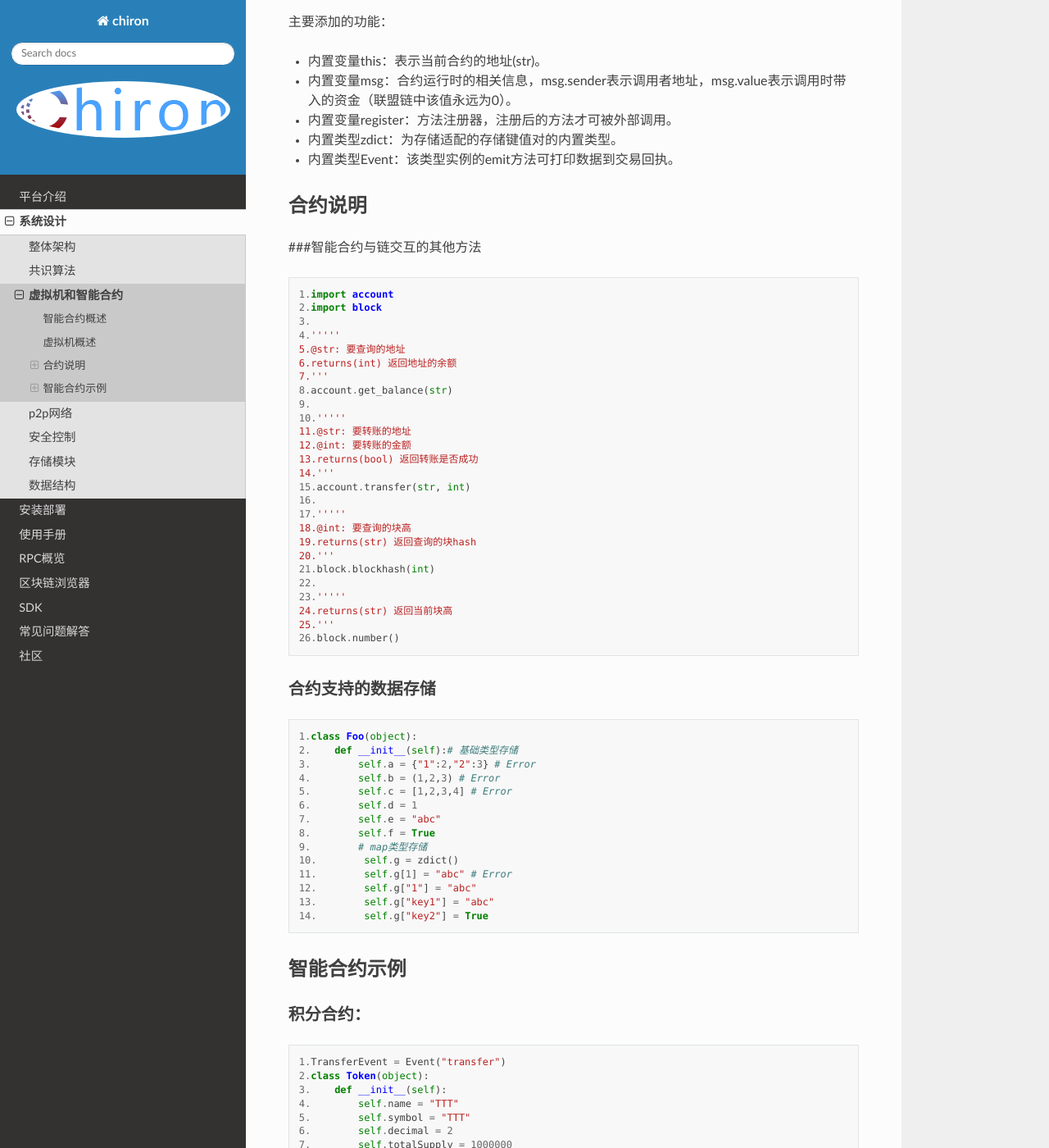
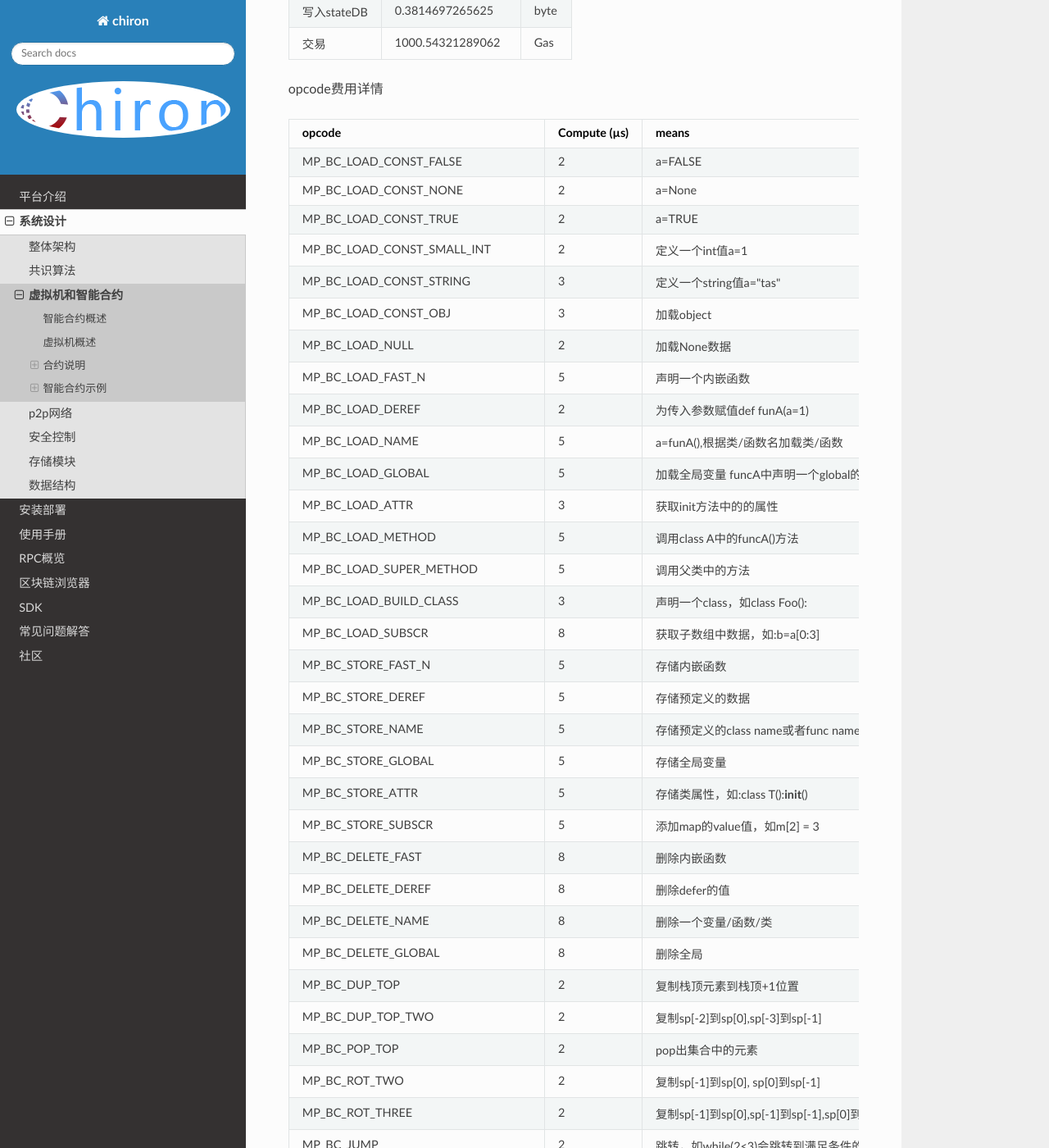
Before and after one commit to cxlhello/readdocs, a Sphinx documentation site: the page built from source/design/virtual_machine/virtual.md, in a window 1280 px wide and 1400 px high, scrolled down 2574 px. Shown: the whole window at 82% size. Built offline with Sphinx 7.4.7 and the Read the Docs theme 2.0.0, drawn with Linux system fonts in a browser that asks for light colours; some of the changed text lies outside the part shown.

Commit message:
chiron virttual table document  update

````diff
--- a/source/design/virtual_machine/virtual.md
+++ b/source/design/virtual_machine/virtual.md
@@ -31,6 +31,129 @@ class Storage(object):
 
 虚拟机执行合约需要消耗资源，防止被用户恶意调用合约，使用Gas机制控制资源消耗。
 
+|  |Gas  |单位|
+| --- | --- | --- |
+| 执行时间 | 1 | 微秒 |
+| 写入Block | 1.9073486328125 | byte |
+| 内存使用 | 0.03814697265625 | byte |
+| 写入日志 | 0.095367431640625 | byte |
+| 写入stateDB | 0.3814697265625 | byte |
+| 交易 | 1000.54321289062 | Gas |
+
+opcode费用详情
+
+|opcode|Compute (µs)| means|
+| --- | --- | --- |
+|MP_BC_LOAD_CONST_FALSE| 2|a=FALSE|
+|MP_BC_LOAD_CONST_NONE|2|a=None|
+|MP_BC_LOAD_CONST_TRUE|2|a=TRUE|
+|MP_BC_LOAD_CONST_SMALL_INT|2|定义一个int值a=1|
+|MP_BC_LOAD_CONST_STRING|3|定义一个string值a="tas"|
+|MP_BC_LOAD_CONST_OBJ|3|加载object|
+|MP_BC_LOAD_NULL|2|加载None数据|
+|MP_BC_LOAD_FAST_N| 5|声明一个内嵌函数|
+|MP_BC_LOAD_DEREF|2|为传入参数赋值def funA(a=1)|
+|MP_BC_LOAD_NAME|5|a=funA(),根据类/函数名加载类/函数|
+|MP_BC_LOAD_GLOBAL| 5|加载全局变量 funcA中声明一个global的变量x，外部funcA.x|
+|MP_BC_LOAD_ATTR|3|获取init方法中的的属性|
+|MP_BC_LOAD_METHOD| 5|调用class A中的funcA()方法|
+|MP_BC_LOAD_SUPER_METHOD|5|调用父类中的方法|
+|MP_BC_LOAD_BUILD_CLASS| 3|声明一个class，如class Foo():|
+|MP_BC_LOAD_SUBSCR| 8|获取子数组中数据，如:b=a[0:3]|
+|MP_BC_STORE_FAST_N|5|存储内嵌函数|
+|MP_BC_STORE_DEREF| 5|存储预定义的数据|
+|MP_BC_STORE_NAME|5|存储预定义的class name或者func name|
+|MP_BC_STORE_GLOBAL|5|存储全局变量|
+|MP_BC_STORE_ATTR|5|存储类属性，如:class T():__init__()| t = T()|
+|MP_BC_STORE_SUBSCR|5|添加map的value值，如m[2] = 3|
+|MP_BC_DELETE_FAST| 8|删除内嵌函数|
+|MP_BC_DELETE_DEREF|8|删除defer的值|
+|MP_BC_DELETE_NAME| 8|删除一个变量/函数/类|
+|MP_BC_DELETE_GLOBAL| 8|删除全局|
+|MP_BC_DUP_TOP|2|复制栈顶元素到栈顶+1位置|
+|MP_BC_DUP_TOP_TWO| 2|复制sp[-2]到sp[0],sp[-3]到sp[-1]|
+|MP_BC_POP_TOP|2|pop出集合中的元素|
+|MP_BC_ROT_TWO|2|复制sp[-1]到sp[0], sp[0]到sp[-1]|
+|MP_BC_ROT_THREE|2|复制sp[-1]到sp[0],sp[-1]到sp[-1],sp[0]到sp[-2]|
+|MP_BC_JUMP|2|跳转，如while(2<3)会跳转到满足条件的指定行|
+|MP_BC_POP_JUMP_IF_TRUE| 2|if(True):|
+|MP_BC_POP_JUMP_IF_FALSE|2|if(True):|
+|MP_BC_JUMP_IF_TRUE_OR_POP|2|if(True) or|
+|MP_BC_JUMP_IF_FALSE_OR_POP|2|if(False) or|
+|MP_BC_SETUP_WITH|8|声明一个有__enter__和__exit__的类名如：with ClassName as something|
+|MP_BC_WITH_CLEANUP|10|调用__exit__()函数后执行清除操作|
+|MP_BC_SETUP_EXCEPT|2|except语句|
+|MP_BC_SETUP_FINALLY| 2|finall语句开始|
+|MP_BC_END_FINALLY| 0|finally语句结束|
+|MP_BC_GET_ITER| 3|单个执行迭代器中的一个迭代|
+|MP_BC_FOR_ITER| 2|循环遍历数组中元素|
+|MP_BC_POP_BLOCK|2|从块执行栈中移除栈顶块|
+|MP_BC_POP_EXCEPT|2|函数执行过程中异常处理|
+|MP_BC_UNWIND_JUMP| 8|未知|
+|MP_BC_GET_ITER_STACK|2|获取列表迭代器栈，如:for i in iter(lst):|
+|MP_BC_BUILD_TUPLE| 3|传入参数个数，如：def funcA(a, b, c)|
+|MP_BC_BUILD_LIST|3|创建一个list|
+|MP_BC_BUILD_MAP|3|创建一个map|
+|MP_BC_STORE_MAP|3|存储一个map|
+|MP_BC_BUILD_SET|3|初始化一个set，如:a=set() a={11,22,33}|
+|MP_BC_BUILD_SLICE| 3|初始化一个slice|
+|MP_BC_STORE_COMP|2|未知|
+|MP_BC_UNPACK_SEQUENCE|3|解包，如a=[2,3,4,5] b=a[0:2]|
+|MP_BC_UNPACK_EX|3|抛未知异常|
+|MP_BC_RETURN_VALUE|3|一个有返回值的函数如：return 1|
+|MP_BC_RAISE_VARARGS| 5|raise语句|
+|MP_BC_YIELD_VALUE|3|已去除yield语法|
+|MP_BC_YIELD_FROM| 20|已去除yield语法|
+|MP_BC_MAKE_FUNCTION| 20|声明一个函数,如def foo():|
+|MP_BC_MAKE_FUNCTION_DEFARGS |20|声明一个带有默认值的方法|
+|MP_BC_MAKE_CLOSURE|20|调用一个闭包|
+|MP_BC_MAKE_CLOSURE_DEFARGS|20|调用一个带有默认值的闭包方法|
+|MP_BC_CALL_FUNCTION| 20|调用一个方法|
+|MP_BC_CALL_FUNCTION_VAR_KW|20|调用一个有传入参数的方法|
+|MP_BC_CALL_METHOD| 20|调用一个类中的方法|
+|MP_BC_CALL_METHOD_VAR_KW| 20|调用一个类中有传入参数的方法|
+|MP_BC_IMPORT_NAME| 20|import包，如import ctime|
+|MP_BC_IMPORT_FROM| 20|from xxx import xxx|
+|MP_BC_IMPORT_STAR|2|import*|
+|MP_BC_LOAD_CONST_SMALL_INT_MULTI| 8|宏关闭状态，不会走到|
+|MP_BC_LOAD_FAST_MULTI|5|同上|
+|MP_BC_STORE_FAST_MULTI| 5|同上|
+|MP_BC_UNARY_OP_MULTI| 10|同上|
+|MP_BC_BINARY_OP_MULTI|8|同上|
+|//Account| | |
+|MP_BC_CREATE_ACCOUNT|40|account.createAccount|
+|MP_BC_SUB_BALANCE| 20|account.subBalance|
+|MP_BC_GET_BALANCE| 20|account.getBalance|
+|MP_BC_ADD_BALANCE| 20|account.addBalance|
+|MP_BC_GET_CODE_HASH| 20|account.getCodeHash|
+|MP_BC_GET_CODE| 20|account.getCode|
+|MP_BC_SET_CODE| 20|account.setCode|
+|MP_BC_GET_CODE_SIZE| 20|account.getCodeSize|
+|MP_BC_GET_NONCE|20|account.getNonce|
+|MP_BC_SET_NONCE|20|account.setNonce|
+|MP_BC_ADD_REFUND|20|account.addRefund|
+|MP_BC_GET_REFUND|20|account.getRedund|
+|MP_BC_GET_STATE|20|account.getState|
+|MP_BC_SET_STATE|20|account.setState|
+|MP_BC_SUICIDE|10|account.suicide|
+|MP_BC_HAS_SUICIDED|20|account.hasSuicided|
+|MP_BC_EXISTS| 20|account.exists|
+|MP_BC_EMPTY|20|account.empty|
+|MP_BC_REVERT_TO_SNAPSHOT| 20|account.revertToSnapshot|
+|MP_BC_SNAPSHOT| 20|account.snapshot|
+|MP_BC_TRANSFER| 40|account.transfer|
+|MP_BC_IS_CONTRACT_CREATER|20|account.isContractCreater|
+|MP_BC_CONTRACT_ADDR| 20|account.contractAddr|
+|//Block| | |
+|MP_BC_BLOCKHASH|20|block.blockhash|
+|MP_BC_COINBASE| 20|block.coinbase|
+|MP_BC_DIFFICULT|20|block.difficult|
+|MP_BC_NUMBER|20|block.number|
+|MP_BC_TIMESTAMP|20|block.timestamp|
+|MP_BC_GASLIMIT| 20|block.gaslimit|
+|//TX| | |
+|MP_BC_ORIGIN| 20|tx.origin|
+
 与CPython的异同点：
 主要删减的功能：
   - 禁止使用float类型
@@ -51,33 +174,29 @@ class Storage(object):
 
 ###智能合约与链交互的其他方法
 ```
-1.import account
-2.import block
-3.
-4.'''''
-5.@str: 要查询的地址
-6.returns(int) 返回地址的余额
-7.'''
-8.account.get_balance(str)
-9.
-10.'''''
-11.@str: 要转账的地址
-12.@int: 要转账的金额
-13.returns(bool) 返回转账是否成功
-14.'''
-15.account.transfer(str, int)
-16.
-17.'''''
-18.@int: 要查询的块高
-19.returns(str) 返回查询的块hash
-20.'''
-21.block.blockhash(int)
-22.
-23.'''''
-24.returns(str) 返回当前块高
-25.'''
-26.block.number()
+import account
+import block
 
+'''''
+    @str: 要查询的地址
+    returns(int) 返回地址的余额
+'''
+    account.get_balance(str)
+'''''
+    @str: 要转账的地址
+    @int: 要转账的金额
+    returns(bool) 返回转账是否成功
+'''
+    account.transfer(str, int)
+'''''
+    @int: 要查询的块高
+    returns(str) 返回查询的块hash
+'''
+    block.blockhash(int)
+'''''
+    returns(str) 返回当前块高
+'''
+    block.number()
 ```
 
 ### 合约支持的数据存储
````
